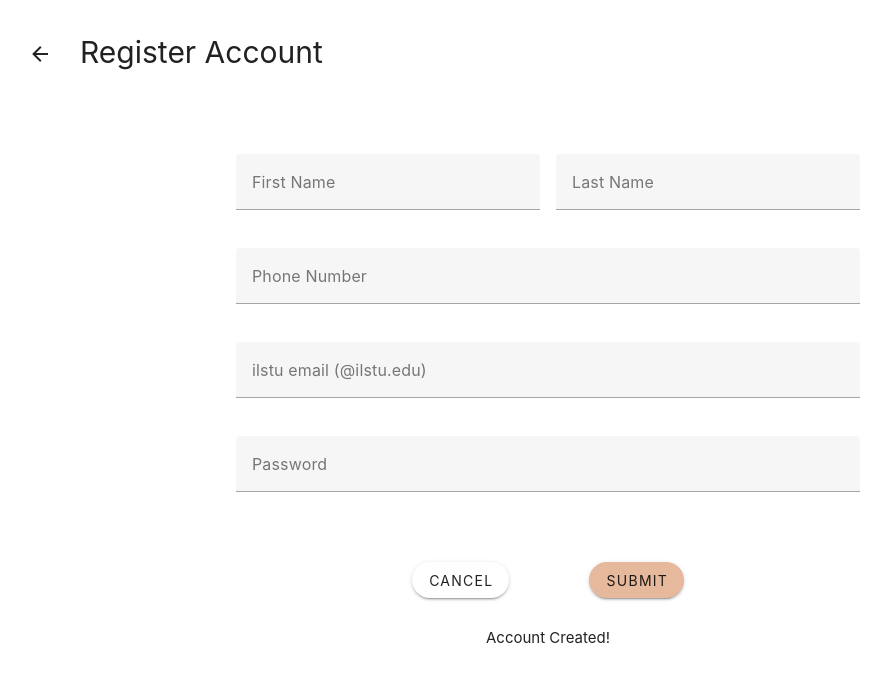
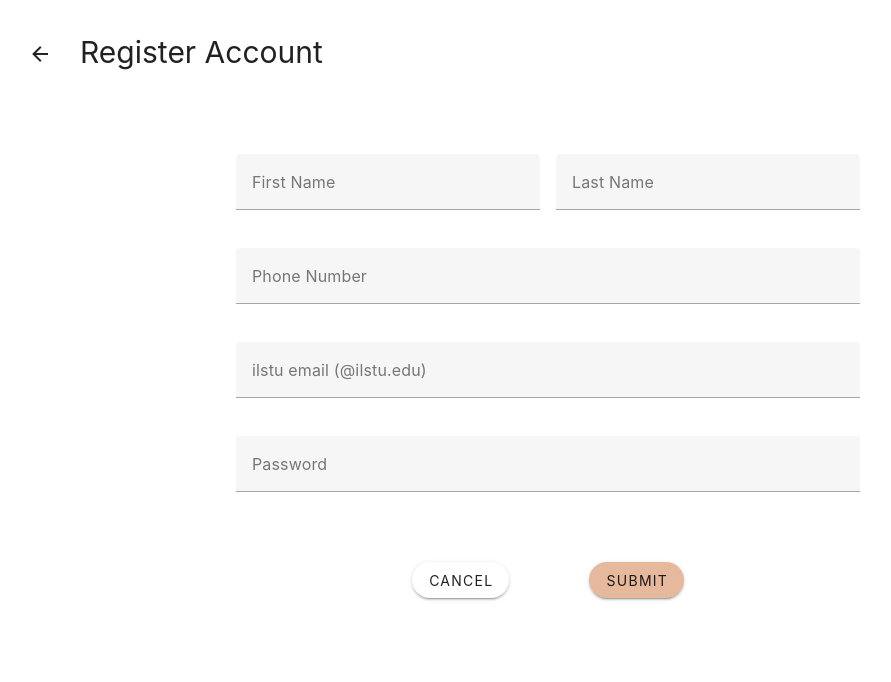
Before and after one commit to angelaleone/climbing-club-webapp, a Vue app: page /register in a window 1280 px wide. Shown: the top 682 px of the page, without its empty margins (92-983 px from the left). Built offline with nearby package versions, Linux system fonts and the light colour scheme.

Commit message:
changing boolean value

```diff
--- a/src/views/ResgisterAccountView.vue
+++ b/src/views/ResgisterAccountView.vue
@@ -68,7 +68,7 @@ export default defineComponent({
     const phone = ref('')
     const ilstuEmail = ref('')
     const password = ref('')
-    const success = ref(true)
+    const success = ref(false)
     const loading = ref(false)
     const errorMsg = ref(false)
 
```
